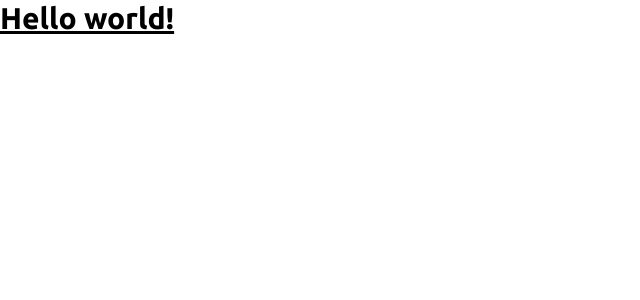
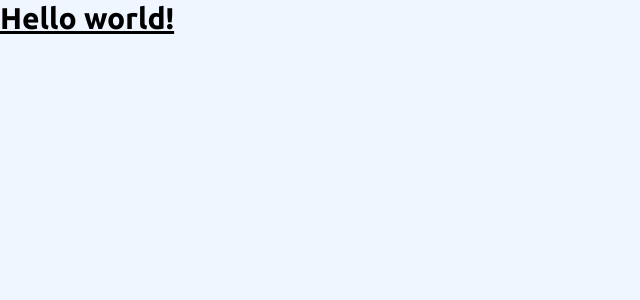
Before and after one commit to adetoye-dev/plan-subscription-app, a React (Vite) app: page / in a window 1280 px wide. Shown: the top 300 px of the page, without its empty margins (0-640 px from the left). Built offline with nearby package versions, Linux system fonts and the light colour scheme.

Commit message:
Add background color to body

```diff
--- a/src/App.css
+++ b/src/App.css
@@ -6,4 +6,5 @@
 
 body {
   font-family: "Ubuntu", sans-serif;
+  background-color: hsl(217, 100%, 97%);
 }
```
